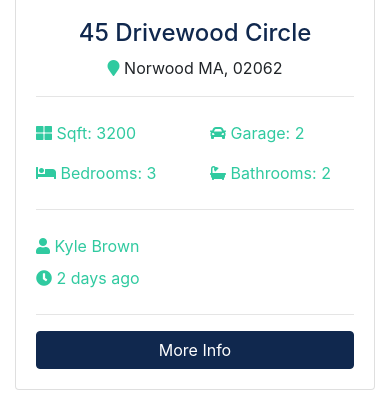
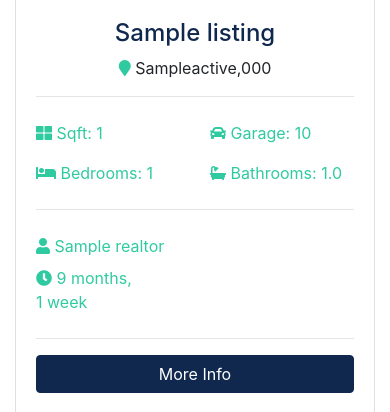
Before and after one commit to PMohit/ESator, a Django app: page /listings/search in a window 390 px wide. Shown: the part 1002-1414 px from the top of the page. Run offline with Django 3.2, Linux system fonts and the light colour scheme; tables that the repository leaves empty hold one stand-in row (values such as "Sample post"); grey boxes marked "Sample" are stand-in pictures; some libraries are stand-ins or nearby versions.

Commit message:
search form filtering

```diff
--- a/listings/views.py
+++ b/listings/views.py
@@ -26,10 +26,42 @@ def listing(request,listing_id):
 
 
 def search(request):
+    queryset_list= Listing.objects.order_by('-list_date')
+
+    #keywords
+    if 'keywords' in request.GET:
+        keywords= request.GET['keywords']
+        if keywords:
+            queryset_list=queryset_list.filter(description__icontains=keywords)
+
+    # city
+    if 'city' in request.GET:
+        citys = request.GET['city']
+        if citys:
+             queryset_list = queryset_list.filter(city__iexact=citys)
+
+    # state
+    if 'state' in request.GET:
+        state = request.GET['state']
+        if state:
+             queryset_list = queryset_list.filter(city__iexact=state)
+
+    # bedrooms
+    if 'bedrooms' in request.GET:
+        bedrooms = request.GET['bedrooms']
+        if bedrooms:
+            queryset_list = queryset_list.filter(bedrooms__lte=bedrooms)
+
+    # price
+    if 'price' in request.GET:
+        price = request.GET['price']
+        if price:
+            queryset_list = queryset_list.filter(price__lte=price)
+
     context = {
-
         'state_choices': state_choices,
         'bedroom_choices': bedroom_choices,
         'price_choices': price_choices,
+        'listings': queryset_list
     }
     return render(request,'listing/search.html',context)
--- a/pages/templates/listing/search.html
+++ b/pages/templates/listing/search.html
@@ -7,7 +7,7 @@
     <div class="container">
       <div class="row text-center">
         <div class="col-md-12">
-          <form action="search.html">
+          <form action="{% url 'search' %}">
             <!-- Form Row 1 -->
             <div class="form-row">
               <div class="col-md-4 mb-3">
@@ -80,264 +80,99 @@
     <div class="container">
       <div class="row">
 
-        <!-- Listing 1 -->
+        {% if listings %}
+                    {% for listing in listings %}
                         <div class="col-md-6 col-lg-4 mb-4">
                             <div class="card listing-preview">
-            <img class="card-img-top" src="assets/img/homes/home-1.jpg" alt="">
+                                <img class="card-img-top" src="{{ listing.photo_main.url }}" alt="">
                                 <div class="card-img-overlay">
                                     <h2>
-                <span class="badge badge-secondary text-white">$490,000</span>
+                                        <span class="badge badge-secondary text-white">Rs{{ listing.price | intcomma }}</span>
                                     </h2>
                                 </div>
                                 <div class="card-body">
                                     <div class="listing-heading text-center">
-                <h4 class="text-primary">45 Drivewood Circle</h4>
+                                        <h4 class="text-primary">{{ listing.title }}</h4>
                                         <p>
-                  <i class="fas fa-map-marker text-secondary"></i> Norwood MA, 02062</p>
+                                            <i class="fas fa-map-marker text-secondary"></i>
+                                            {{ listing.city }}{{ listing.state }},{{ listing.zipcode }}</p>
                                     </div>
                                     <hr>
                                     <div class="row py-2 text-secondary">
                                         <div class="col-6">
-                  <i class="fas fa-th-large"></i> Sqft: 3200</div>
+                                            <i class="fas fa-th-large"></i> Sqft: {{ listing.sqft }} </div>
                                         <div class="col-6">
-                  <i class="fas fa-car"></i> Garage: 2</div>
+                                            <i class="fas fa-car"></i> Garage: {{ listing.garage }}</div>
                                     </div>
                                     <div class="row py-2 text-secondary">
                                         <div class="col-6">
-                  <i class="fas fa-bed"></i> Bedrooms: 3</div>
+                                            <i class="fas fa-bed"></i> Bedrooms: {{ listing.bedrooms }}</div>
                                         <div class="col-6">
-                  <i class="fas fa-bath"></i> Bathrooms: 2</div>
+                                            <i class="fas fa-bath"></i> Bathrooms: {{ listing.bathrooms }}</div>
                                     </div>
                                     <hr>
                                     <div class="row py-2 text-secondary">
                                         <div class="col-12">
-                  <i class="fas fa-user"></i> Kyle Brown</div>
+                                            <i class="fas fa-user"></i> {{ listing.realtor }} </div>
                                     </div>
                                     <div class="row text-secondary pb-2">
                                         <div class="col-6">
-                  <i class="fas fa-clock"></i> 2 days ago</div>
+                                            <i class="fas fa-clock"></i> {{ listing.list_date | timesince }} </div>
                                     </div>
                                     <hr>
-              <a href="listing.html" class="btn btn-primary btn-block">More Info</a>
+                                    <a href="{% url 'listing' listing.id %}" class="btn btn-primary btn-block">More
+                                        Info</a>
                                 </div>
                             </div>
                         </div>
+                    {% endfor %}
 
-        <!-- Listing 2 -->
-        <div class="col-md-6 col-lg-4 mb-4">
-          <div class="card listing-preview">
-            <img class="card-img-top" src="assets/img/homes/home-2.jpg" alt="">
-            <div class="card-img-overlay">
-              <h2>
-                <span class="badge badge-secondary text-white">$550,000</span>
-              </h2>
+                {% else %}
+                    <div class="col-md-12">
+                        <p>NO listings Avialbe</p>
                     </div>
-            <div class="card-body">
-              <div class="listing-heading text-center">
-                <h4 class="text-primary">18 Jefferson Lane</h4>
-                <p>
-                  <i class="fas fa-map-marker text-secondary"></i> Woburn MA, 01801</p>
+                {% endif %}
+
+
       </div>
-              <hr>
-              <div class="row py-2 text-secondary">
-                <div class="col-6">
-                  <i class="fas fa-th-large"></i> Sqft: 3200</div>
-                <div class="col-6">
-                  <i class="fas fa-car"></i> Garage: 1</div>
+      <div class="row">
+                <div class="col-md-12">
+                    {% if listings.has_other_pages %}
+                        <ul class="pagination">
+                            {% if listings.has_previous %}
+                                <li class="page-item">
+                                    <a href="?page={{ listings.previous_page_number }}" class="page-link">&laquo;</a>
+                                </li>
+                            {% else %}
+                                <li class="page-item disabled">
+                                    <a href=class="page-link">&laquo;</a>
+                                </li>
+                            {% endif %}
+                            {% for i in listings.paginator.page_range %}
+
+                                {% if listings.number == i %}
+                                    <li class="page-item active">
+                                        <a class="page-link">{{ i }}</a>
+                                    </li>
+                                {% else %}
+                                    <li class="page-item">
+                                        <a href="?page={{ i }}" class="page-link">{{ i }}</a>
+                                    </li>
+                                {% endif %}
+                            {% endfor %}
+                            {% if listings.has_next %}
+                                <li class="page-item">
+                                    <a href="?page={{ listings.next_page_number }}" class="page-link">&raquo;</a>
+                                </li>
+                            {% else %}
+                                <li class="page-item disabled">
+                                    <a href=class="page-link">&raquo;</a>
+                                </li>
+                            {% endif %}
+
+                        </ul>
+                    {% endif %}
                 </div>
-              <div class="row py-2 text-secondary">
-                <div class="col-6">
-                  <i class="fas fa-bed"></i> Bedrooms: 4</div>
-                <div class="col-6">
-                  <i class="fas fa-bath"></i> Bathrooms: 2.5</div>
-              </div>
-              <hr>
-              <div class="row py-2 text-secondary">
-                <div class="col-6">
-                  <i class="fas fa-user"></i> Mark Hudson</div>
-              </div>
-              <div class="row text-secondary pb-2">
-                <div class="col-6">
-                  <i class="fas fa-clock"></i> 5 days ago</div>
-              </div>
-              <hr>
-              <a href="listing.html" class="btn btn-primary btn-block">More Info</a>
-            </div>
-          </div>
-        </div>
-
-        <!-- Listing 3 -->
-        <div class="col-md-6 col-lg-4 mb-4">
-          <div class="card listing-preview">
-            <img class="card-img-top" src="assets/img/homes/home-3.jpg" alt="">
-            <div class="card-img-overlay">
-              <h2>
-                <span class="badge badge-secondary text-white">$580,000</span>
-              </h2>
-            </div>
-            <div class="card-body">
-              <div class="listing-heading text-center">
-                <h4 class="text-primary">187 Woodrow Street</h4>
-                <p>
-                  <i class="fas fa-map-marker text-secondary"></i> Salem MA, 01915</p>
-              </div>
-              <hr>
-              <div class="row py-2 text-secondary">
-                <div class="col-6">
-                  <i class="fas fa-th-large"></i> Sqft: 3107</div>
-                <div class="col-6">
-                  <i class="fas fa-car"></i> Garage: 0</div>
-              </div>
-              <div class="row py-2 text-secondary">
-                <div class="col-6">
-                  <i class="fas fa-bed"></i> Bedrooms: 4</div>
-                <div class="col-6">
-                  <i class="fas fa-bath"></i> Bathrooms: 3</div>
-              </div>
-              <hr>
-              <div class="row py-2 text-secondary">
-                <div class="col-6">
-                  <i class="fas fa-user"></i> Mark Hudson</div>
-              </div>
-              <div class="row text-secondary pb-2">
-                <div class="col-6">
-                  <i class="fas fa-clock"></i> 5 days ago</div>
-              </div>
-              <hr>
-              <a href="listing.html" class="btn btn-primary btn-block">More Info</a>
-            </div>
-          </div>
-        </div>
-
-        <!-- Listing 4 -->
-        <div class="col-md-6 col-lg-4 mb-4">
-          <div class="card listing-preview">
-            <img class="card-img-top" src="assets/img/homes/home-4.jpg" alt="">
-            <div class="card-img-overlay">
-              <h2>
-                <span class="badge badge-secondary text-white">$380,000</span>
-              </h2>
-            </div>
-            <div class="card-body">
-              <div class="listing-heading text-center">
-                <h4 class="text-primary">28 Gifford Street</h4>
-                <p>
-                  <i class="fas fa-map-marker text-secondary"></i> Bedford NH, 03103</p>
-              </div>
-              <hr>
-              <div class="row py-2 text-secondary">
-                <div class="col-6">
-                  <i class="fas fa-th-large"></i> Sqft: 2927</div>
-                <div class="col-6">
-                  <i class="fas fa-car"></i> Garage: 2</div>
-              </div>
-              <div class="row py-2 text-secondary">
-                <div class="col-6">
-                  <i class="fas fa-bed"></i> Bedrooms: 4</div>
-                <div class="col-6">
-                  <i class="fas fa-bath"></i> Bathrooms: 2</div>
-              </div>
-              <hr>
-              <div class="row py-2 text-secondary">
-                <div class="col-6">
-                  <i class="fas fa-user"></i> Jenny Johnson</div>
-              </div>
-              <div class="row text-secondary pb-2">
-                <div class="col-6">
-                  <i class="fas fa-clock"></i> 5 days ago</div>
-              </div>
-              <hr>
-              <a href="listing.html" class="btn btn-primary btn-block">More Info</a>
-            </div>
-          </div>
-        </div>
-
-        <!-- Listing 5 -->
-        <div class="col-md-6 col-lg-4 mb-4">
-          <div class="card listing-preview">
-            <img class="card-img-top" src="assets/img/homes/home-5.jpg" alt="">
-            <div class="card-img-overlay">
-              <h2>
-                <span class="badge badge-secondary text-white">$230,000</span>
-              </h2>
-            </div>
-            <div class="card-body">
-              <div class="listing-heading text-center">
-                <h4 class="text-primary">12 United Road</h4>
-                <p>
-                  <i class="fas fa-map-marker text-secondary"></i> South Hampton NH, 03827</p>
-              </div>
-              <hr>
-              <div class="row py-2 text-secondary">
-                <div class="col-6">
-                  <i class="fas fa-th-large"></i> Sqft: 2207</div>
-                <div class="col-6">
-                  <i class="fas fa-car"></i> Garage: 1</div>
-              </div>
-              <div class="row py-2 text-secondary">
-                <div class="col-6">
-                  <i class="fas fa-bed"></i> Bedrooms: 3</div>
-                <div class="col-6">
-                  <i class="fas fa-bath"></i> Bathrooms: 1.5</div>
-              </div>
-              <hr>
-              <div class="row py-2 text-secondary">
-                <div class="col-6">
-                  <i class="fas fa-user"></i> Kyle Brown</div>
-              </div>
-              <div class="row text-secondary pb-2">
-                <div class="col-6">
-                  <i class="fas fa-clock"></i> 5 days ago</div>
-              </div>
-              <hr>
-              <a href="listing.html" class="btn btn-primary btn-block">More Info</a>
-            </div>
-          </div>
-        </div>
-
-        <!-- Listing 6 -->
-        <div class="col-md-6 col-lg-4 mb-4">
-          <div class="card listing-preview">
-            <img class="card-img-top" src="assets/img/homes/home-6.jpg" alt="">
-            <div class="card-img-overlay">
-              <h2>
-                <span class="badge badge-secondary text-white">$780,000</span>
-              </h2>
-            </div>
-            <div class="card-body">
-              <div class="listing-heading text-center">
-                <h4 class="text-primary">33 Essex Circle</h4>
-                <p>
-                  <i class="fas fa-map-marker text-secondary"></i> Lexington MA, 01731</p>
-              </div>
-              <hr>
-              <div class="row py-2 text-secondary">
-                <div class="col-6">
-                  <i class="fas fa-th-large"></i> Sqft: 4145</div>
-                <div class="col-6">
-                  <i class="fas fa-car"></i> Garage: 1</div>
-              </div>
-              <div class="row py-2 text-secondary">
-                <div class="col-6">
-                  <i class="fas fa-bed"></i> Bedrooms: 5</div>
-                <div class="col-6">
-                  <i class="fas fa-bath"></i> Bathrooms: 3.5</div>
-              </div>
-              <hr>
-              <div class="row py-2 text-secondary">
-                <div class="col-6">
-                  <i class="fas fa-user"></i> Kyle Brown</div>
-              </div>
-              <div class="row text-secondary pb-2">
-                <div class="col-6">
-                  <i class="fas fa-clock"></i> 5 days ago</div>
-              </div>
-              <hr>
-              <a href="listing.html" class="btn btn-primary btn-block">More Info</a>
-            </div>
-          </div>
-        </div>
-
             </div>
     </div>
   </section>
```
Also changed, not shown: pages/templates/pages/index.html (line endings or trailing spaces). Lines whose indentation alone changed are shown as unchanged.
